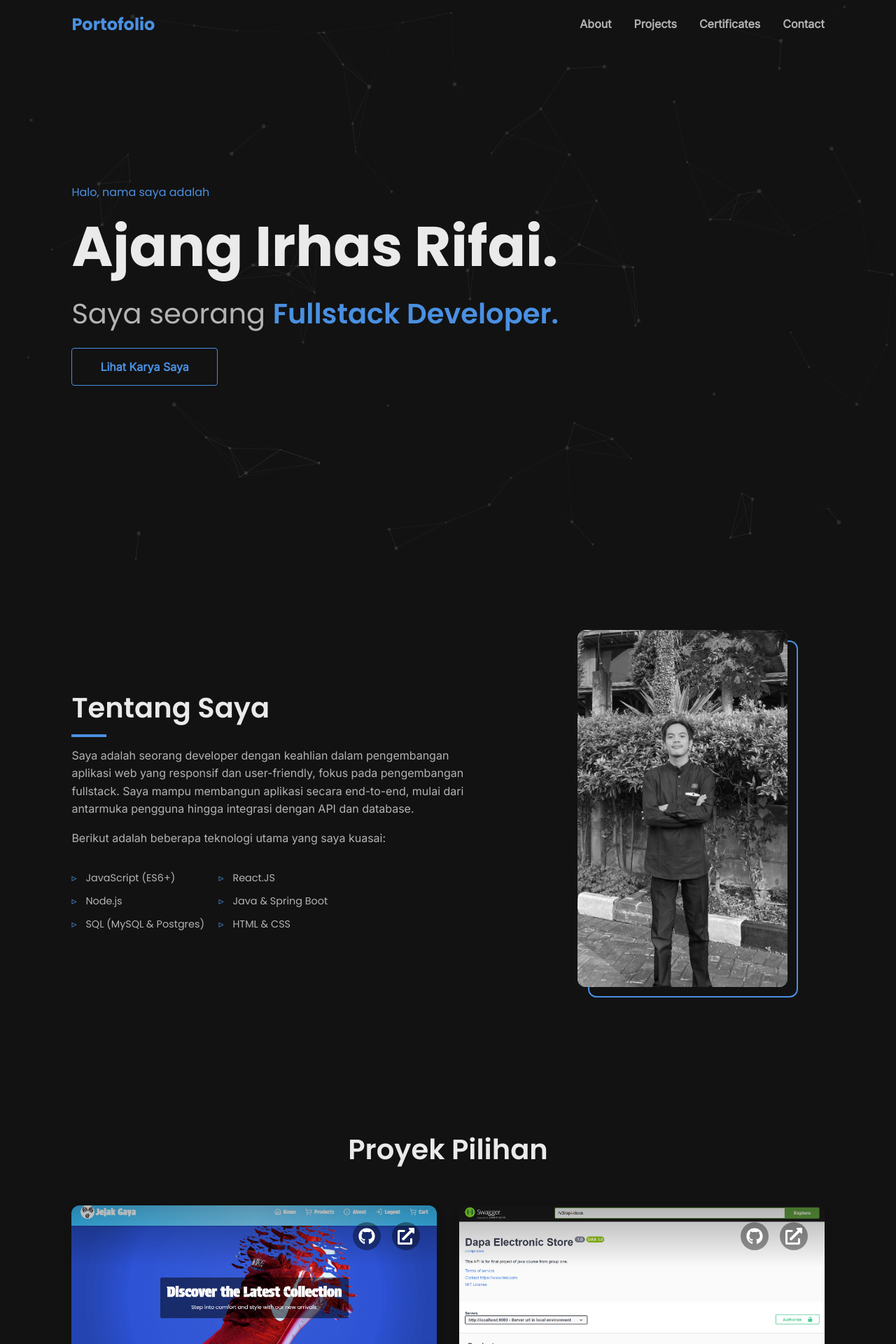
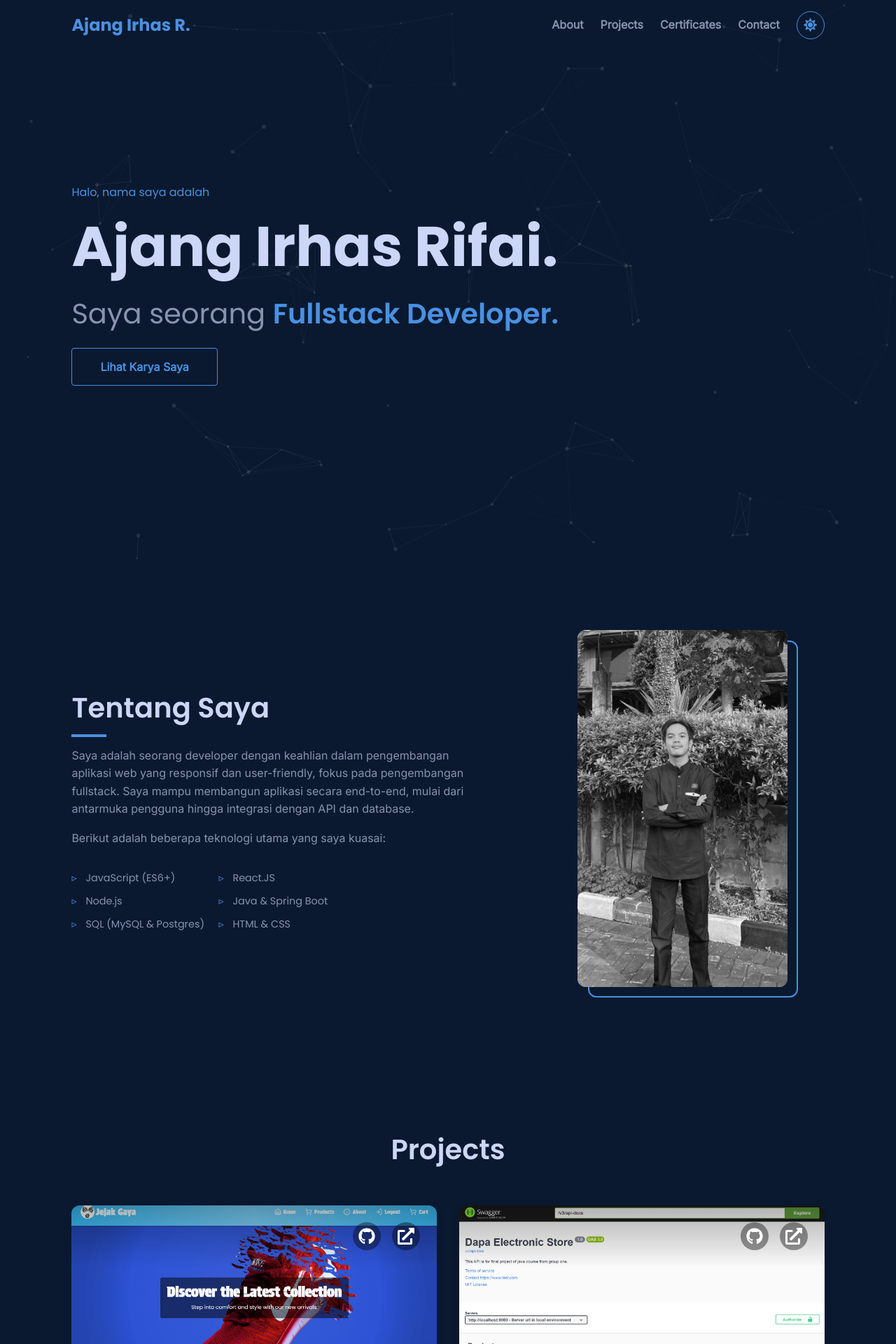
Before and after one commit to ajangirhas313/React-Portofolio, a React (Vite) app: page / in a window 1280 px wide. Shown: the top 1920 px of the page at 70% size. Built offline with nearby package versions, Linux system fonts and the light colour scheme.

Commit message:
fix bug and add theme

```diff
--- a/src/App.jsx
+++ b/src/App.jsx
@@ -1,50 +1,51 @@
-import React from 'react';
-import styled from 'styled-components';
+import { useState, useEffect } from 'react';
+import { ThemeProvider } from 'styled-components';
+import { lightTheme, darkTheme } from './themes';
 import Navbar from './components/Navbar';
 import HeroSection from './components/HeroSection';
 import AboutSection from './components/AboutSection';
 import ProjectsSection from './components/ProjectsSection';
-import CertificatesSection from './components/CertificatesSection'; // <-- 1. Impor komponen baru
+import CertificatesSection from './components/CertificatesSection';
 import ContactSection from './components/ContactSection';
 import AnimatedSection from './components/AnimatedSection';
+import GlobalStyles from './GlobalStyles';
 
-const MainContainer = styled.div`
-  display: flex;
-  flex-direction: column;
-`;
+
+const useThemeMode = () => {
+  const [themeMode, setThemeMode] = useState(() => {
+    const savedTheme = localStorage.getItem('themeMode');
+    return savedTheme || 'dark'; // Default ke dark mode
+  });
+
+  useEffect(() => {
+    localStorage.setItem('themeMode', themeMode);
+  }, [themeMode]);
+
+  const toggleTheme = () => {
+    setThemeMode(prevMode => (prevMode === 'light' ? 'dark' : 'light'));
+  };
+
+  return [themeMode, toggleTheme];
+};
+
 
 function App() {
+  const [themeMode, toggleTheme] = useThemeMode();
+
+  const currentTheme = themeMode === 'light' ? lightTheme : darkTheme;
+
   return (
-    <MainContainer>
-      <Navbar />
+    <ThemeProvider theme={currentTheme}>
+      <GlobalStyles />
+      <Navbar toggleTheme={toggleTheme} themeMode={themeMode} />
       <main>
-        <div id="home">
-          <HeroSection />
-        </div>
-        <div id="about">
-          <AnimatedSection>
-            <AboutSection />
-          </AnimatedSection>
-        </div>
-        <div id="projects">
-          <AnimatedSection>
-            <ProjectsSection />
-          </AnimatedSection>
-        </div>
-
-        {/* 2. Tambahkan section baru di sini */}
-        <div id="certificates">
-           {/* Tidak perlu AnimatedSection karena komponen ini sudah punya whileInView sendiri */}
-          <CertificatesSection />
-        </div>
-
-        <div id="contact">
-          <AnimatedSection>
-            <ContactSection />
-          </AnimatedSection>
-        </div>
+        <div id="home"><HeroSection /></div>
+        <div id="about"><AnimatedSection><AboutSection /></AnimatedSection></div>
+        <div id="projects"><AnimatedSection><ProjectsSection /></AnimatedSection></div>
+        <div id="certificates"><CertificatesSection /></div>
+        <div id="contact"><AnimatedSection><ContactSection /></AnimatedSection></div>
       </main>
-    </MainContainer>
+    </ThemeProvider>
   );
 }
 
--- a/src/GlobalStyles.js
+++ b/src/GlobalStyles.js
@@ -2,11 +2,16 @@ import { createGlobalStyle } from 'styled-components';
 
 const GlobalStyles = createGlobalStyle`
   :root {
-    --primary-color: #4A90E2; // Biru yang cerah sebagai aksen
-    --background-color: #121212; // Latar belakang gelap
-    --surface-color: #1E1E1E;   // Warna untuk card/permukaan
-    --text-color: #EAEAEA;
-    --text-secondary-color: #B3B3B3;
+    /* Variabel ini sekarang akan diisi oleh ThemeProvider */
+    --primary-color: ${({ theme }) => theme.primary};
+    --background-color: ${({ theme }) => theme.background};
+    --surface-color: ${({ theme }) => theme.surface};
+    --text-color: ${({ theme }) => theme.text};
+    --text-secondary-color: ${({ theme }) => theme.textSecondary};
+    --glow-effect: ${({ theme }) => theme.glow};
+    --card-shadow: ${({ theme }) => theme.cardShadow};
+    --card-hover-shadow: ${({ theme }) => theme.cardHoverShadow};
+    --tag-background: ${({ theme }) => theme.tagBackground};
   }
 
   *, *::before, *::after {
@@ -26,6 +31,7 @@ const GlobalStyles = createGlobalStyle`
     line-height: 1.6;
     -webkit-font-smoothing: antialiased;
     -moz-osx-font-smoothing: grayscale;
+    transition: background-color 0.3s ease, color 0.3s ease;
   }
 
   h1, h2, h3, h4 {
@@ -36,7 +42,7 @@ const GlobalStyles = createGlobalStyle`
 
   section {
     padding: 100px 8%;
-    overflow: hidden; // Mencegah scrollbar horizontal dari animasi slide
+    overflow: hidden;
   }
 `;
 
--- a/src/components/Navbar.jsx
+++ b/src/components/Navbar.jsx
@@ -1,6 +1,9 @@
 import React, { useState, useEffect } from 'react';
 import styled from 'styled-components';
 import { motion } from 'framer-motion';
+import { FaSun, FaMoon, FaBars, FaTimes } from 'react-icons/fa'; // Impor ikon
+
+// --- Styled Components ---
 
 const Nav = styled(motion.nav)`
   width: 100%;
@@ -12,12 +15,12 @@ const Nav = styled(motion.nav)`
   justify-content: space-between;
   align-items: center;
   z-index: 1000;
-  transition: all 0.3s ease-in-out;
+  transition: background-color 0.3s ease-in-out, box-shadow 0.3s ease-in-out;
 
-  background-color: ${({ $scrolled }) => $scrolled ? 'rgba(10, 25, 47, 0.85)' : 'transparent'};
+  /* Menggunakan theme provider untuk warna background dan opacity */
+  background-color: ${({ $scrolled }) => $scrolled ? `${({ theme }) => theme.surface}e6` : 'transparent'};
   backdrop-filter: ${({ $scrolled }) => $scrolled ? 'blur(10px)' : 'none'};
   -webkit-backdrop-filter: ${({ $scrolled }) => $scrolled ? 'blur(10px)' : 'none'};
-  box-shadow: ${({ $scrolled }) => $scrolled ? '0 10px 30px -10px rgba(2, 12, 27, 0.7)' : 'none'};
 `;
 
 const NavLogo = styled.a`
@@ -26,14 +29,27 @@ const NavLogo = styled.a`
   font-weight: 700;
   color: var(--primary-color);
   text-decoration: none;
+  z-index: 10; /* Agar di atas menu mobile */
 `;
 
-const NavLinks = styled.div`
+const NavLinksContainer = styled.div`
   display: flex;
-  gap: 2rem;
+  align-items: center;
+  gap: 1.5rem;
 
   @media (max-width: 768px) {
-    display: none;
+    /* Menu mobile fullscreen */
+    flex-direction: column;
+    justify-content: center;
+    gap: 2rem;
+    position: fixed;
+    top: 0;
+    left: 0;
+    width: 100%;
+    height: 100vh;
+    background: var(--surface-color);
+    transition: transform 0.3s ease-in-out;
+    transform: ${({ $isOpen }) => $isOpen ? 'translateY(0)' : 'translateY(-100%)'};
   }
 `;
 
@@ -43,14 +59,52 @@ const NavLink = styled.a`
   font-weight: 600;
   position: relative;
   transition: color 0.3s ease;
+  font-size: 1rem;
+
+  @media (max-width: 768px) {
+    font-size: 1.5rem;
+    color: var(--text-color);
+  }
 
   &:hover {
     color: var(--primary-color);
   }
 `;
 
-const Navbar = () => {
+const ToggleButton = styled(motion.button)`
+  background: transparent;
+  border: 1px solid var(--primary-color);
+  border-radius: 50%;
+  width: 40px;
+  height: 40px;
+  display: flex;
+  justify-content: center;
+  align-items: center;
+  cursor: pointer;
+  font-size: 1.2rem;
+  color: var(--primary-color);
+
+  @media (max-width: 768px) {
+    order: -1; /* Pindahkan tombol tema ke atas di menu mobile */
+  }
+`;
+
+const MenuToggle = styled.div`
+  display: none; /* Sembunyikan di desktop */
+  z-index: 10;
+  font-size: 1.5rem;
+  cursor: pointer;
+
+  @media (max-width: 768px) {
+    display: block; /* Tampilkan di mobile */
+  }
+`;
+
+// --- Komponen Utama ---
+
+const Navbar = ({ toggleTheme, themeMode }) => {
   const [scrolled, setScrolled] = useState(false);
+  const [isOpen, setIsOpen] = useState(false);
 
   useEffect(() => {
     const handleScroll = () => {
@@ -60,6 +114,10 @@ const Navbar = () => {
     return () => window.removeEventListener('scroll', handleScroll);
   }, []);
 
+  const handleLinkClick = () => {
+    setIsOpen(false);
+  };
+
   return (
     <Nav
       $scrolled={scrolled}
@@ -67,13 +125,25 @@ const Navbar = () => {
       animate={{ y: 0 }}
       transition={{ duration: 0.5, ease: 'easeOut' }}
     >
-      <NavLogo href="#home">Portofolio</NavLogo>
-      <NavLinks>
-        <NavLink href="#about">About</NavLink>
-        <NavLink href="#projects">Projects</NavLink>
-        <NavLink href="#certificates">Certificates</NavLink>
-        <NavLink href="#contact">Contact</NavLink>
-      </NavLinks>
+      <NavLogo href="#home" onClick={handleLinkClick}>Ajang Irhas R.</NavLogo>
+
+      <MenuToggle onClick={() => setIsOpen(!isOpen)}>
+        {isOpen ? <FaTimes /> : <FaBars />}
+      </MenuToggle>
+
+      <NavLinksContainer $isOpen={isOpen}>
+        <NavLink href="#about" onClick={handleLinkClick}>About</NavLink>
+        <NavLink href="#projects" onClick={handleLinkClick}>Projects</NavLink>
+        <NavLink href="#certificates" onClick={handleLinkClick}>Certificates</NavLink>
+        <NavLink href="#contact" onClick={handleLinkClick}>Contact</NavLink>
+        <ToggleButton
+          onClick={toggleTheme}
+          whileHover={{ scale: 1.1 }}
+          whileTap={{ scale: 0.9 }}
+        >
+          {themeMode === 'light' ? <FaMoon /> : <FaSun />}
+        </ToggleButton>
+      </NavLinksContainer>
     </Nav>
   );
 };
--- a/src/components/ProjectsSection.jsx
+++ b/src/components/ProjectsSection.jsx
@@ -7,7 +7,7 @@ import jejakGayaImg from '../assets/images/jejak.png';
 import dapaStoreImg from '../assets/images/dapa.png';
 import alquranImg from '../assets/images/alquran.png';
 import zestooImg from '../assets/images/zestoo.png';
-// import sinemaImg from '../assets/images/sinema.png';
+
 
 const projects = [
     {
@@ -38,15 +38,7 @@ const projects = [
     title: 'Zestoo - Aplikasi Penjualan',
     description: 'Membangun aplikasi penjualan jajanan online menggunakan Java Spring Boot dan Thymeleaf dengan database MySQL.',
     image: zestooImg,
-    tags: ['Java', 'Spring Boot', 'Thymeleaf', 'MySQL'],
-    liveUrl: '#',
-    githubUrl: 'https://github.com/ajangirhas313',
-  },
-  {
-    title: 'Aplikasi Konsol Sinema',
-    description: 'Mengembangkan aplikasi sistem bioskop berbasis konsol menggunakan bahasa C, fokus pada logika dan struktur data.',
-    image: zestooImg,
-    tags: ['C', 'Algoritma', 'Struktur Data'],
+    tags: ['Java', 'Spring Boot', 'Thymeleaf'],
     liveUrl: '#',
     githubUrl: 'https://github.com/ajangirhas313',
   },
@@ -62,11 +54,9 @@ const ProjectsContainer = styled.section`
 
 const ProjectsGrid = styled(motion.div)`
   display: grid;
-  gap: 2rem; /* Sedikit lebih banyak ruang antar kartu */
+  gap: 2rem;
   grid-template-columns: repeat(auto-fit, minmax(340px, 1fr));
 `;
-
-// --- DESAIN KARTU BARU DIMULAI DI SINI ---
 
 const CardLinks = styled.div`
   position: absolute;
@@ -99,7 +89,6 @@ const CardImageContainer = styled.div`
   overflow: hidden;
   position: relative;
 
-  /* Gradien halus di atas gambar untuk menempatkan ikon */
   &::after {
     content: '';
     position: absolute;
@@ -115,7 +104,7 @@ const CardImage = styled.img`
   width: 100%;
   height: 100%;
   object-fit: cover;
-  transition: transform 0.4s ease-out;
+  /* Transisi zoom dihapus dari sini agar lebih halus */
 `;
 
 const CardContent = styled.div`
@@ -154,19 +143,19 @@ const Tag = styled.span`
 `;
 
 
+// --- PERUBAHAN UTAMA ADA DI SINI ---
 const ProjectCard = styled(motion.div)`
   background: var(--surface-color);
   border-radius: 12px;
   overflow: hidden;
   position: relative;
   box-shadow: 0 4px 12px rgba(0, 0, 0, 0.1);
-  transition: transform 0.3s ease, box-shadow 0.3s ease;
+  /* Transisi yang lebih spesifik dan halus */
+  transition: box-shadow 0.4s ease;
 
   &:hover {
     box-shadow: 0 8px 24px rgba(0, 0, 0, 0.2);
-    ${CardImage} {
-      transform: scale(1.05);
-    }
+    /* Efek zoom pada gambar dihapus dari sini */
     ${CardTitle} {
       color: var(--primary-color);
     }
@@ -186,7 +175,7 @@ const cardVariants = {
 const ProjectsSection = () => {
   return (
     <ProjectsContainer>
-      <h2>Proyek Pilihan</h2>
+      <h2>Projects</h2>
       <ProjectsGrid
         variants={containerVariants}
         initial="hidden"
@@ -197,7 +186,8 @@ const ProjectsSection = () => {
           <ProjectCard
             key={project.title}
             variants={cardVariants}
-            whileHover={{ y: -5 }}
+            whileHover={{ y: -5 }} // Efek angkat tetap ada karena halus
+            transition={{ type: 'spring', stiffness: 400, damping: 15 }} // spring dibuat lebih 'kaku'
           >
             <CardImageContainer>
               <CardLinks>
--- a/src/main.jsx
+++ b/src/main.jsx
@@ -1,11 +1,9 @@
 import React from 'react';
 import ReactDOM from 'react-dom/client';
 import App from './App';
-import GlobalStyles from './GlobalStyles';
 
 ReactDOM.createRoot(document.getElementById('root')).render(
   <React.StrictMode>
-    <GlobalStyles />
     <App />
   </React.StrictMode>
 );
--- /dev/null
+++ b/src/themes.js
@@ -0,0 +1,23 @@
+export const lightTheme = {
+  background: '#F4F7FC',
+  surface: '#FFFFFF',
+  text: '#121212',
+  textSecondary: '#5A6474',
+  primary: '#4A90E2',
+  glow: 'rgba(74, 144, 226, 0.2)',
+  cardShadow: '0 4px 15px rgba(0, 0, 0, 0.1)',
+  cardHoverShadow: '0 8px 25px rgba(0, 0, 0, 0.15)',
+  tagBackground: 'rgba(74, 144, 226, 0.1)',
+};
+
+export const darkTheme = {
+  background: '#0A192F',
+  surface: '#112240',
+  text: '#CCD6F6',
+  textSecondary: '#8892B0',
+  primary: '#4A90E2',
+  glow: 'rgba(74, 144, 226, 0.2)',
+  cardShadow: '0 4px 15px rgba(0, 0, 0, 0.2)',
+  cardHoverShadow: '0 10px 30px -5px rgba(74, 144, 226, 0.2)',
+  tagBackground: 'rgba(74, 144, 226, 0.1)',
+};
```
Also changed, not shown: src/components/CertificatesSection.jsx (+11 -17 lines).
